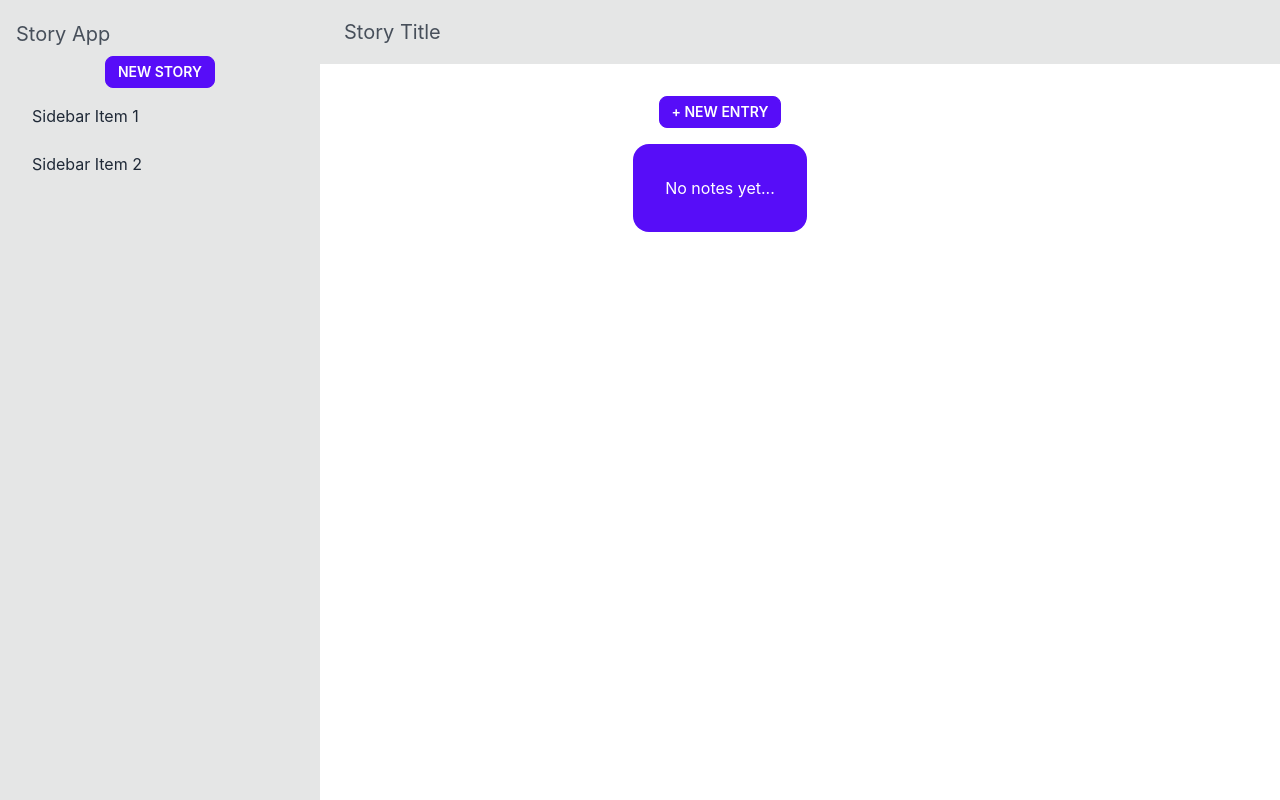
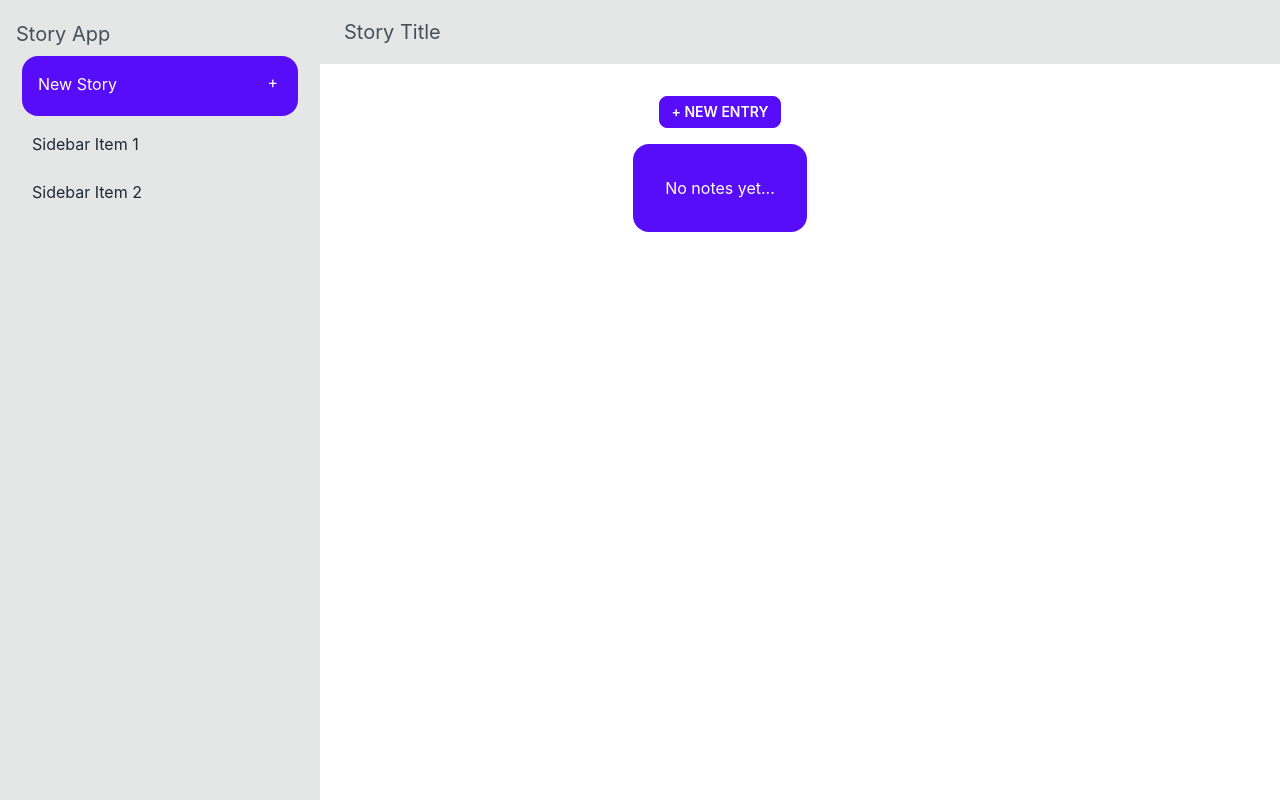
Before and after one commit to ticiadev/story-scriber, a React (Create React App) app: page / in a window 1280 px wide. Built offline with nearby package versions, Linux system fonts and the light colour scheme.

Commit message:
Update new story button

```diff
--- a/src/App.js
+++ b/src/App.js
@@ -48,11 +48,26 @@ const Navbar = () => {
         <label htmlFor="my-drawer-2" className="drawer-overlay"></label>
         <ul className="menu p-4 w-80 bg-base-300 text-base-content">
           <h1 className="prose md:prose-lg lg:prose-xl">Story App</h1>
-          <div className="my-1 mx-auto"><AddNew item="Story" /></div>
+          {/* <div className="my-1 mx-auto"><AddNew item="Story" /></div> */}
+          <div className="my-1 mx-auto"><NewStory /></div>
           <li><a>Sidebar Item 1</a></li>
           <li><a>Sidebar Item 2</a></li>
         </ul>
       </div>
+  )
+}
+
+const NewStory = () => {
+  return (
+    <div className="collapse collapse-plus rounded-box py-0">
+      <input type="checkbox" className="peer" />
+      <div className="collapse-title bg-primary text-primary-content peer-checked:bg-secondary peer-checked:text-secondary-content">
+        New Story
+      </div>
+      <div className="collapse-content bg-primary text-primary-content peer-checked:bg-secondary peer-checked:text-secondary-content">
+        <input type="text" placeholder="Type here" className="input input-bordered input-sm w-full max-w-xs" />
+      </div>
+    </div>
   )
 }
 
```
